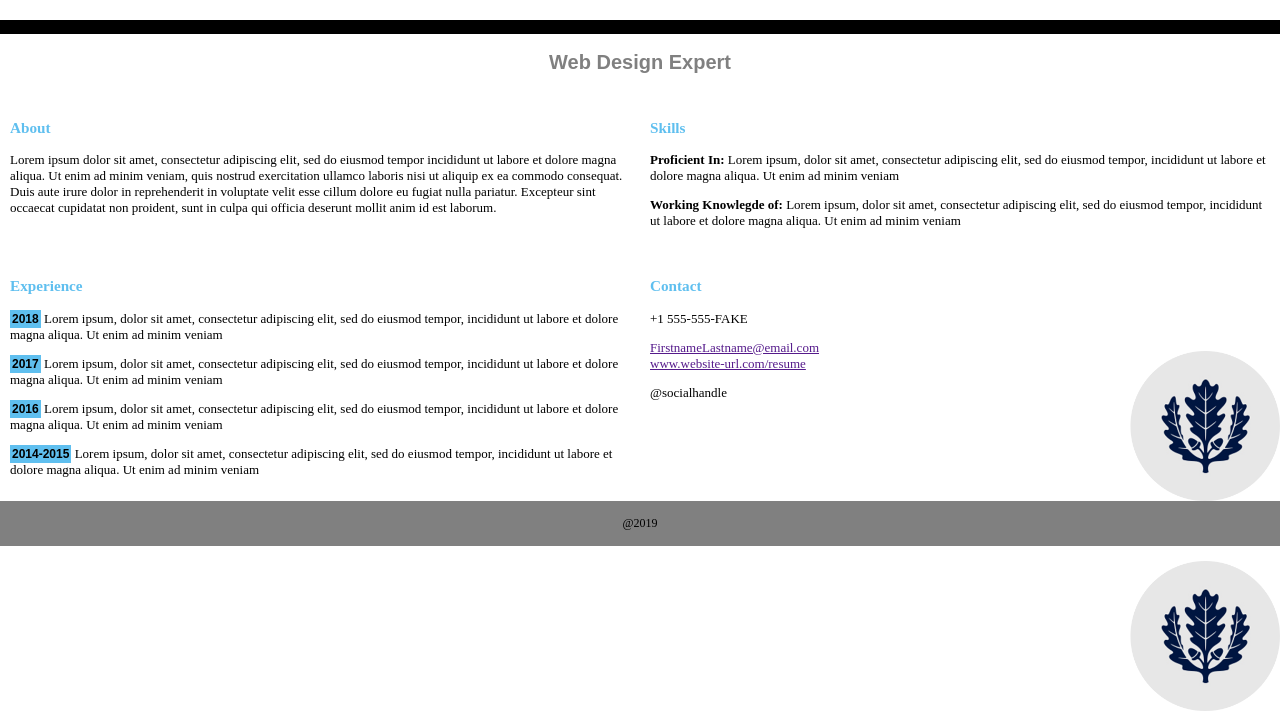
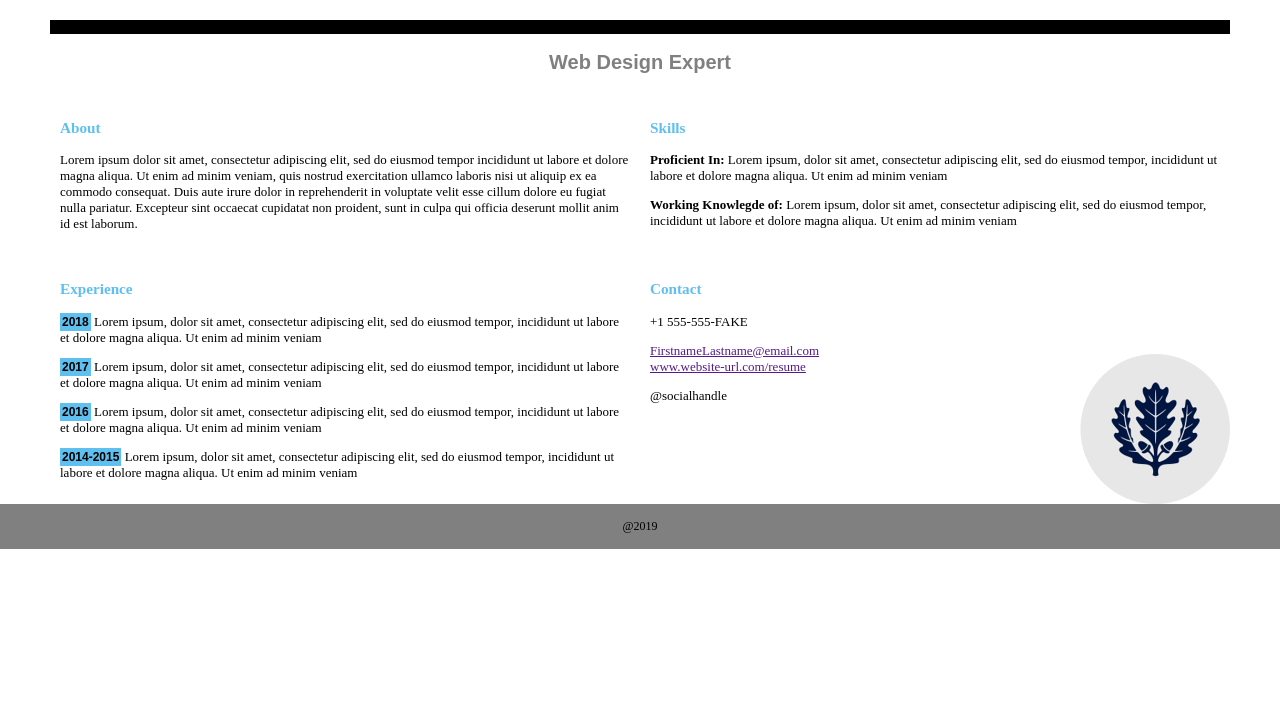
Before and after one commit to vnwaogu7/Resume, a plain HTML site: page index.html in a window 1280 px wide. Shown: the part 89-800 px from the top of the page. Drawn offline with Linux system fonts and the light colour scheme; a web font is replaced by a local one.

Commit message:
Update index.html

```diff
--- a/index.html
+++ b/index.html
@@ -5,7 +5,7 @@
     <link href="https://fonts.googleapis.com/css?family=IM+Fell+Double+Pica:400i" rel="stylesheet">
   </head>
   <body>
-
+    <div class="resume">
     <div class="top">
     <header>
       <h1>Victor Nwaogu</h1>
@@ -45,7 +45,7 @@
         </section>
         <img src="Shape.png" width="150px" height="150px">
     </div>
-        <img src="Shape.png" width="150px" height="150px">
+    </div>
     <footer>
       @2019
     </footer>
```
